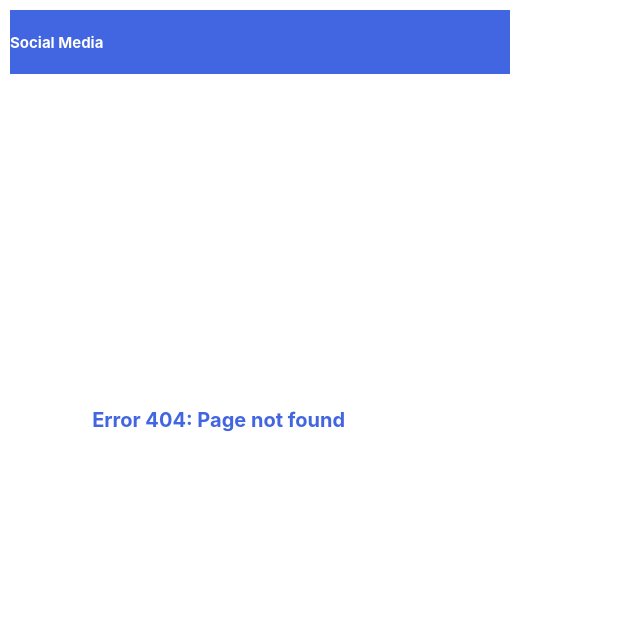
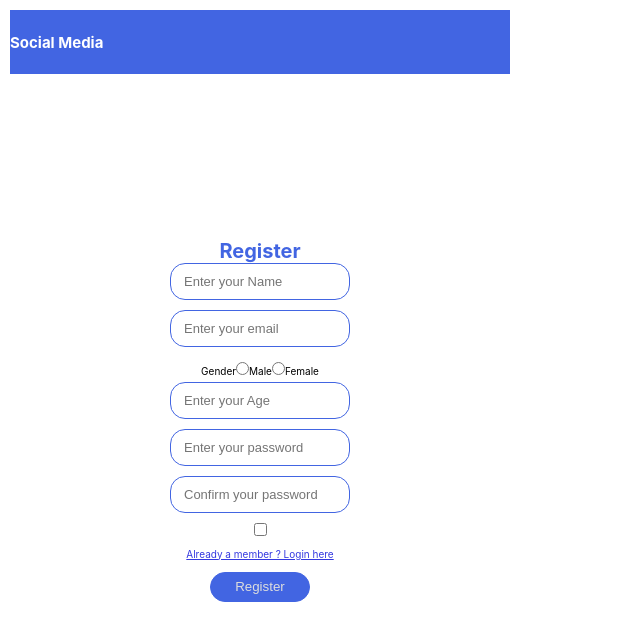
Before and after one commit to harshlakhanpal/edufund-tech, a React (Create React App) app in the folder client/: page /register in a window 1280 px wide. Before the commit this address had no page. Shown: the top 640 px of the page, without its empty margins (0-640 px from the left). Built offline with nearby package versions, Linux system fonts and the light colour scheme.

Commit message:
Registration page

```diff
--- a/client/src/App.js
+++ b/client/src/App.js
@@ -8,7 +8,7 @@ import Landing from "./components/Landing";
 import Drawer from "./components/Drawer";
 // import Home from "./components/Home";
 import Login from "./components/Login";
-// import Register from "./components/Register";
+import Register from "./components/Register";
 import PageNotFound from "./components/PageNotFound";
 // import PrivateRoute from "./components/PrivateRoute";
 import { Switch, Route } from "react-router-dom";
@@ -23,7 +23,7 @@ const App = () => {
         <Switch>
           <Route exact path="/" component={Landing} />
           <Route exact path="/login" component={Login} />
-          {/* <Route exact path="/register" component={Register} /> */}
+          <Route exact path="/register" component={Register} />
           {/* <PrivateRoute exact path="/home" component={Home} /> */}
 
           <PageNotFound />
--- /dev/null
+++ b/client/src/components/Register.js
@@ -0,0 +1,156 @@
+import React, { useState, useEffect } from "react";
+import axios from "axios";
+import { toast } from "react-toastify";
+import { useDispatch } from "react-redux";
+import { setLoading } from "../store/app/actions";
+import { useHistory } from "react-router-dom";
+
+import Loader from "./Loader";
+
+const Register = () => {
+  const history = useHistory();
+  const dispatch = useDispatch();
+  const [values, setValues] = useState({});
+
+  useEffect(() => {
+    if (localStorage.getItem("user")) history.push("/home");
+  }, []);
+
+  //   let [userLogin, { called, loading, data, error }] = useMutation(login, {
+  //     variables: { username, password },
+  //     pollInterval: 0,
+  //     onCompleted: (data) => {
+  //       dispatch(loginAction(data.login));
+  //       localStorage.setItem("token", JSON.stringify(data.login.token));
+  //       localStorage.setItem("user", JSON.stringify(data.login));
+  //       history.push("/home");
+  //       toast.success(`You are now logged in}`, {
+  //         position: "top-center",
+  //         autoClose: 1500,
+  //         hideProgressBar: true,
+  //         closeOnClick: true,
+  //         pauseOnHover: false,
+  //         draggable: false,
+  //       });
+  //     },
+
+  //     onError: (error) => {
+  //       console.log(error);
+  //       toast.error("Please enter your credentials again.", {
+  //         position: "top-center",
+  //         autoClose: 1500,
+  //         hideProgressBar: true,
+  //         closeOnClick: true,
+  //         pauseOnHover: false,
+  //         draggable: false,
+  //       });
+  //     },
+  //   });
+
+  const handleInputChange = (e) =>
+    setValues({
+      ...values,
+      [e.target.name]: e.target.value,
+    });
+
+  const handleCheck = async () => {
+    await setValues({
+      ...values,
+      isCoordinator: !values.isCoordinator,
+    });
+  };
+  console.log(values);
+
+  const handleRegister = async () => {
+    dispatch(setLoading());
+
+    //  const { email, name, password, confirmPassword } = values;
+    try {
+      await axios.post("http://localhost:5000/auth/register", {
+        ...values,
+      });
+
+      setTimeout(() => history.push("/login"), 500);
+    } catch (err) {
+      console.log(err);
+    } finally {
+      dispatch(setLoading());
+    }
+  };
+
+  return (
+    <div className="register">
+      <h1>Register</h1>
+      <input
+        className="input"
+        name="name"
+        value={values.name}
+        onChange={handleInputChange}
+        placeholder="Enter your Name"
+      />
+      <input
+        className="input"
+        name="email"
+        value={values.email}
+        onChange={handleInputChange}
+        placeholder="Enter your email"
+      />
+      <div style={{ display: "inline-block", color: "black" }}>
+        Gender
+        <input
+          type="radio"
+          name="gender"
+          value="male"
+          onChange={handleInputChange}
+        />
+        Male
+        <input
+          type="radio"
+          name="gender"
+          value="female"
+          onChange={handleInputChange}
+        />
+        Female
+      </div>
+      <input
+        className="input"
+        type="number"
+        name="age"
+        value={values.age}
+        onChange={handleInputChange}
+        placeholder="Enter your Age"
+      />
+      <input
+        className="input"
+        name="password"
+        type="password"
+        value={values.password}
+        //   onPressEnter={handleRegister}
+        onChange={handleInputChange}
+        placeholder="Enter your password"
+      />
+      <input
+        className="input"
+        name="confirmPassword"
+        type="password"
+        value={values.confirmPassword}
+        //   onPressEnter={handleRegister}
+        onChange={handleInputChange}
+        placeholder="Confirm your password"
+      />
+      <input type="checkbox" defaultChecked={false} onChange={handleCheck} />{" "}
+      Register as a coordinator!
+      <br />
+      <span onClick={() => history.push("/login")} className="link">
+        Already a member ? Login here
+      </span>
+      <br />
+      <button className="btn" onClick={handleRegister}>
+        Register
+      </button>
+      <br />
+    </div>
+  );
+};
+
+export default Register;
```
Also changed, not shown: 1 other file (tests, documents, lock files or other folders).
